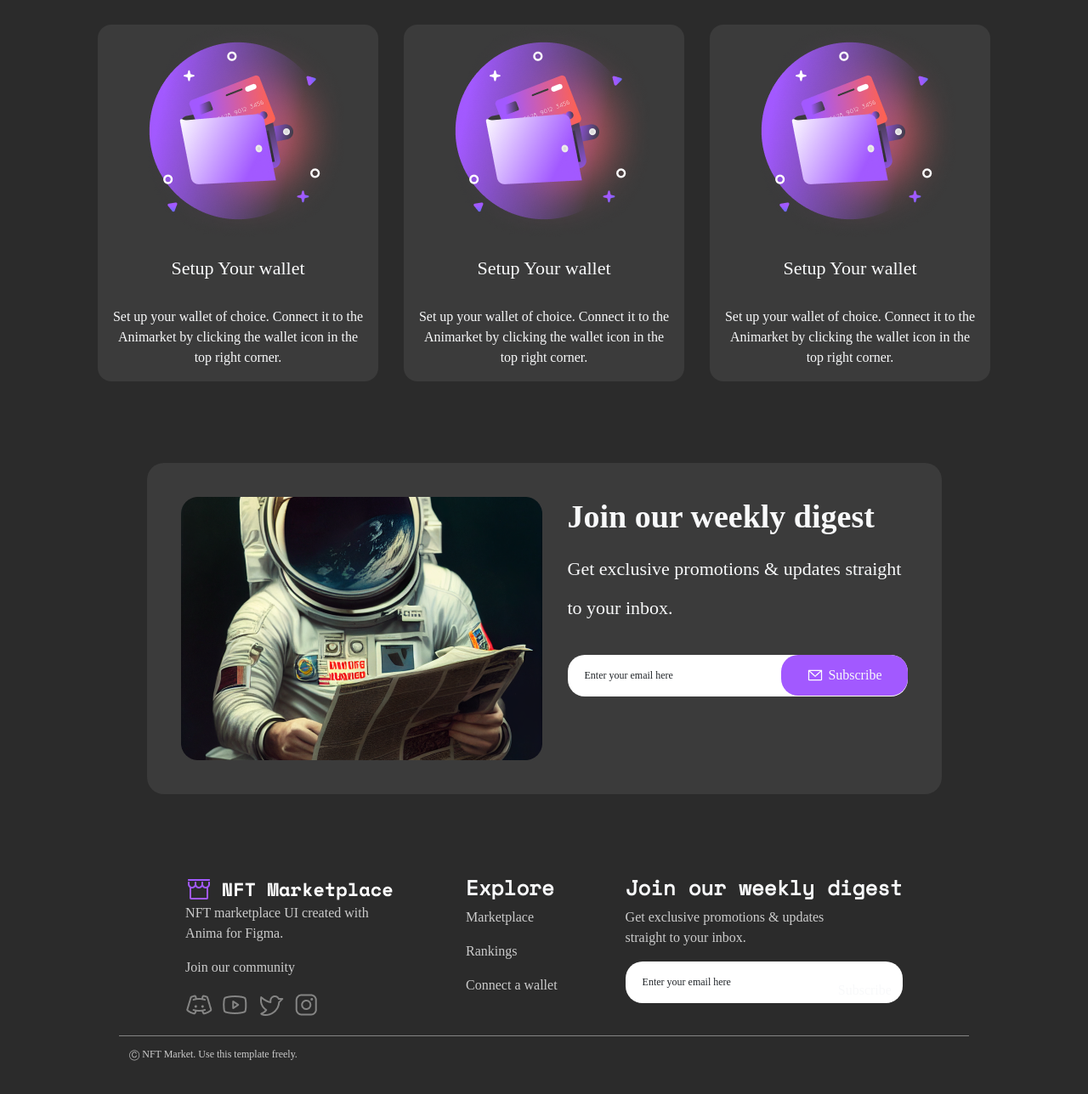
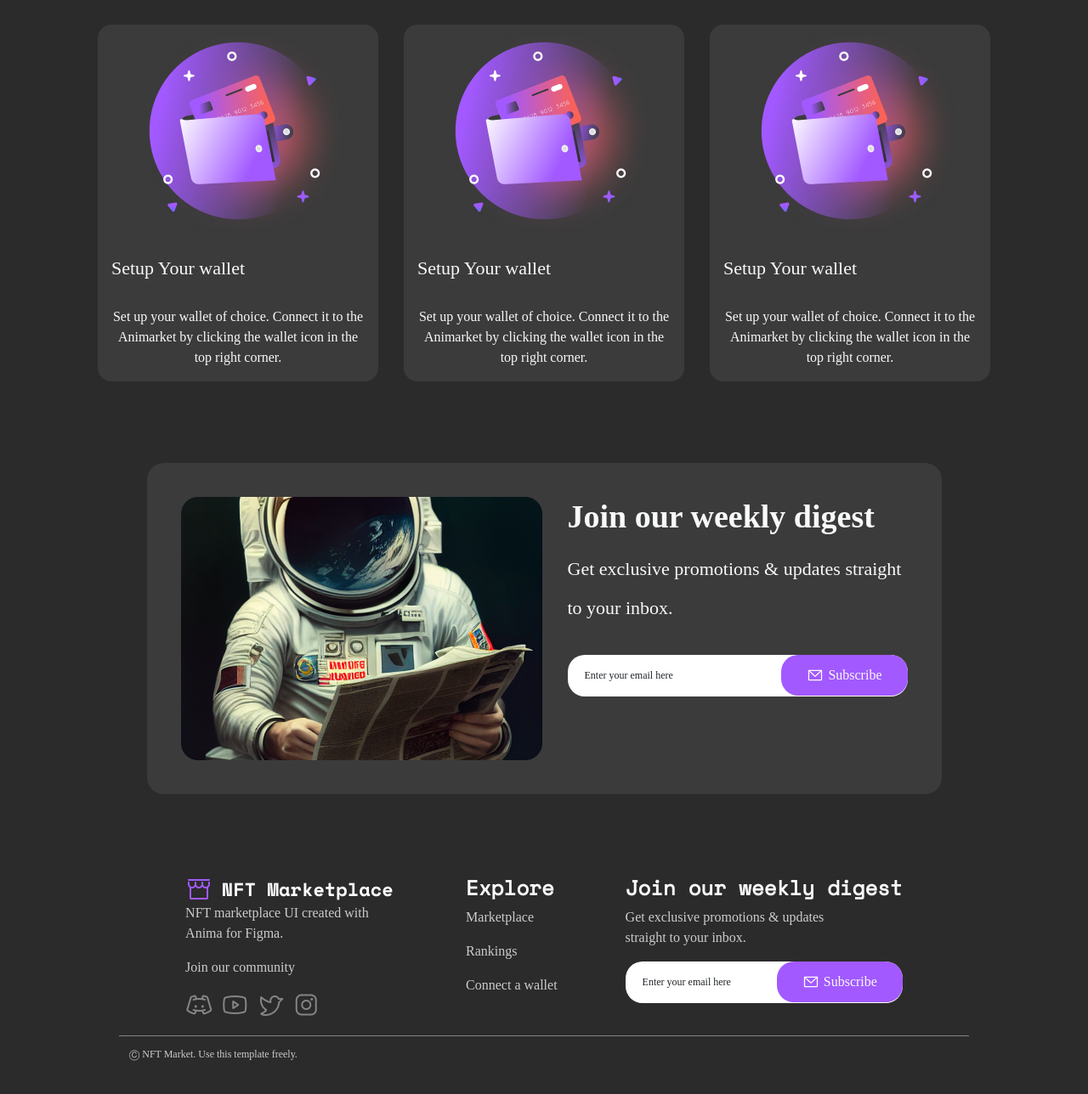
Before and after one commit to Sadriddin0124/month3-lesson11, a plain HTML site: page index.html in a window 1280 px wide. Shown: the part 5417-6705 px from the top of the page at 85% size. Drawn offline with Linux system fonts and the light colour scheme; a web font is replaced by a local one.

Commit message:
change 7

```diff
--- a/index.html
+++ b/index.html
@@ -515,7 +515,7 @@
                     <p class="footer__item-text">Get exclusive promotions & updates straight to your inbox.</p>
                     <div class="digest__card-swipe d-flex align-items-sm-center justify-content-between">
                         <p class="digest__card-swipe-text align-self-center pt-3">Enter your email here</p>
-                        <button class="btn digest__card-btn text-light">
+                        <button class="digest__card-btn text-light">
                             <img src="./images/EnvelopeSimple.png" alt="">
                             Subscribe
                         </button>
--- a/sass/digest.scss
+++ b/sass/digest.scss
@@ -59,7 +59,7 @@
     align-items: center;
     justify-content: center;
     gap: 5px;
-    background-color: #A259FF  ;
+    background-color: #A259FF  !important;
     padding: 12px 30px  ;
     border-radius: 20px ;
     font-size: 16px;
--- a/sass/media.scss
+++ b/sass/media.scss
@@ -31,9 +31,7 @@
     .digest__card-btn {
         font-size: 10px !important;
         padding: 6px 12px;
-        img {
-            // display: none;
-        }
+
     }
     %title {
         font-size: 22px;
@@ -42,4 +40,7 @@
         flex-direction: column;
         align-items: flex-start;
     }
+    .works__card-title {
+        align-self: flex-start;
+    }
 }
--- a/sass/works.scss
+++ b/sass/works.scss
@@ -49,6 +49,8 @@
 
 .works__card-title {
     font-size: 22px;
+    max-width: 220px;
+    align-self: flex-start !important;
 }
 
 .works__card-subtitle {
```
Also changed, not shown: sass/digest.css, sass/media.css, sass/works.css, 3 other files.
